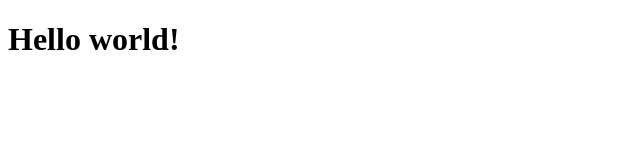
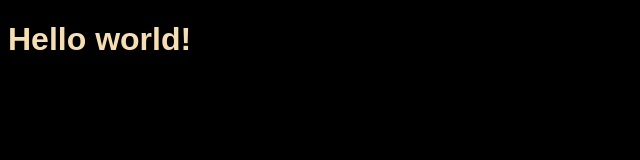
Before and after one commit to pairnon/web, a website: page public/index.html in a window 1280 px wide. Shown: the whole page, without its empty margins (0-640 px from the left). Drawn offline with Linux system fonts and the light colour scheme.

Commit message:
Add styles

```diff
--- /dev/null
+++ b/public/index.css
@@ -0,0 +1,8 @@
+html {
+    background-color: black;
+}
+
+h1 {
+    color: wheat;
+    font-family: Arial, Helvetica, sans-serif;
+}
--- a/public/index.html
+++ b/public/index.html
@@ -1,4 +1,8 @@
-<!DOCTYPE html><body>
+<!DOCTYPE html>
+<head>
+    <link rel="stylesheet" href="index.css">
+</head>
+<body>
 
     <h1>
         Hello world!
```
